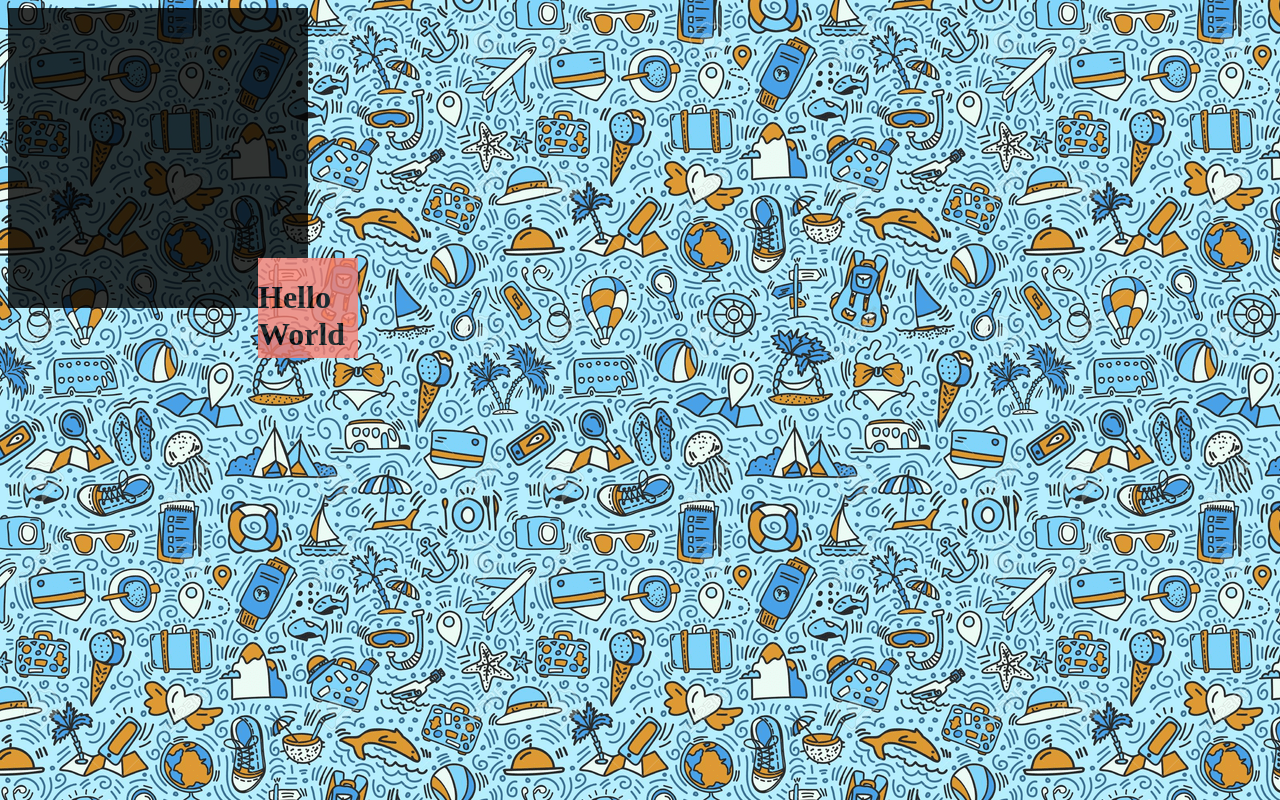
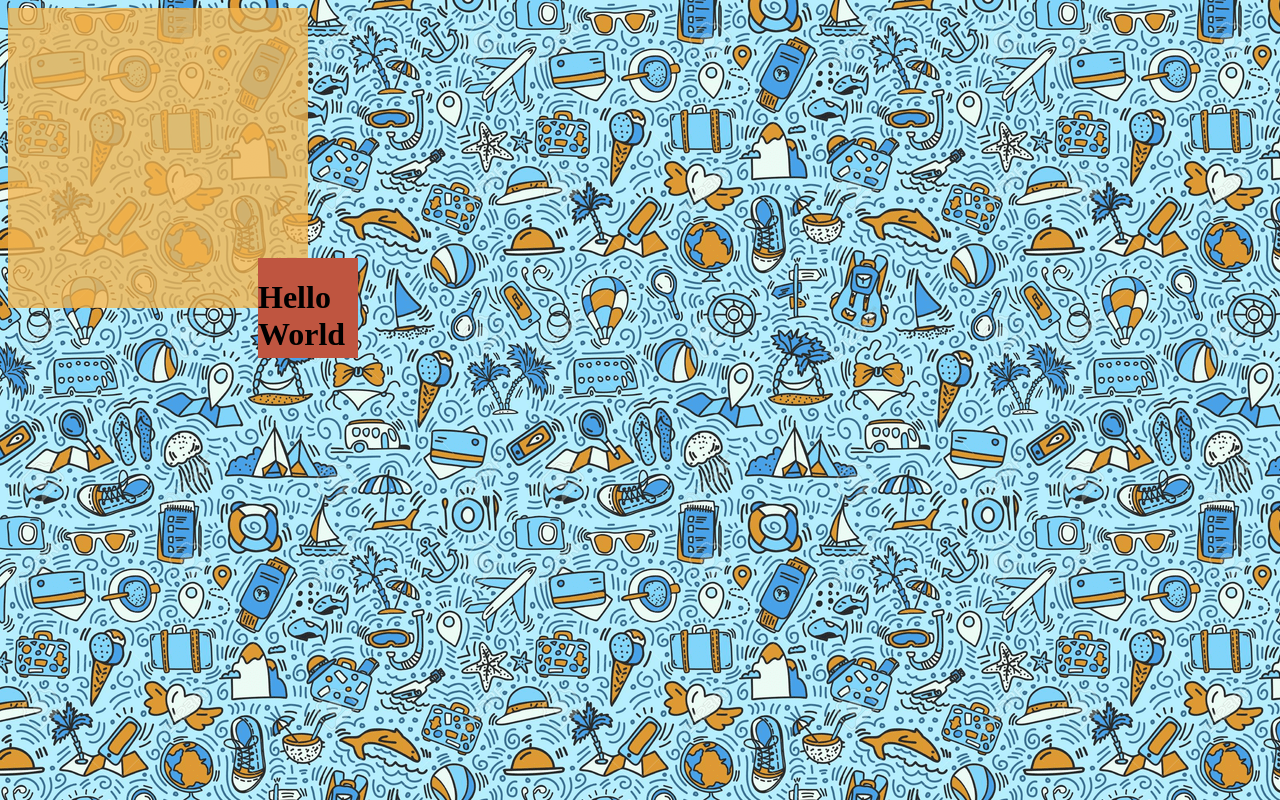
Before and after one commit to zf-programming/css3, a plain HTML site: page opacity.html in a window 1280 px wide. Drawn offline with Linux system fonts and the light colour scheme.

Commit message:
Value color: rgba dan hsla

```diff
--- a/opacity.html
+++ b/opacity.html
@@ -10,25 +10,21 @@
         background-image: url(img/background.png);
       }
       .parent {
-        background-color: black;
+        background-color: rgba(243, 182, 80, 80%);
+        /* red green blue alpha */
         width: 300px;
         height: 300px;
         position: relative;
-        opacity: 0.8;
-        /* seluruh elemen yang ada didalam parent akan terpengaruh
-         * value nya 0-1 atau 0-100%
-         */
       }
 
       .child {
-        background-color: salmon;
+        background-color: hsla(10, 50%, 50%, 100%);
+        /* hue saturation light alpha */
         width: 100px;
         height: 100px;
         position: absolute;
         bottom: -50px;
         right: -50px;
-        opacity: 100%;
-        /* jika child di set opacitu, maka akan transparan terhadap parentnya */
       }
     </style>
   </head>
```
